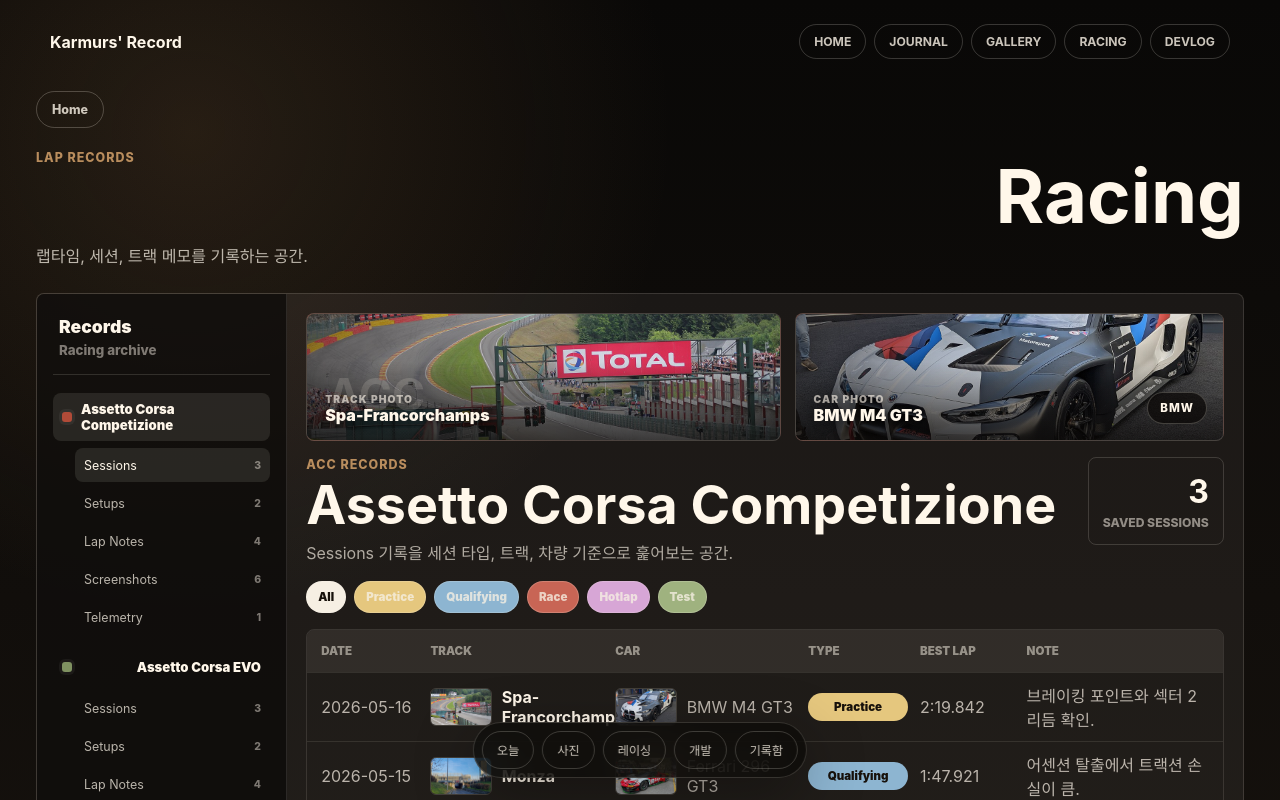
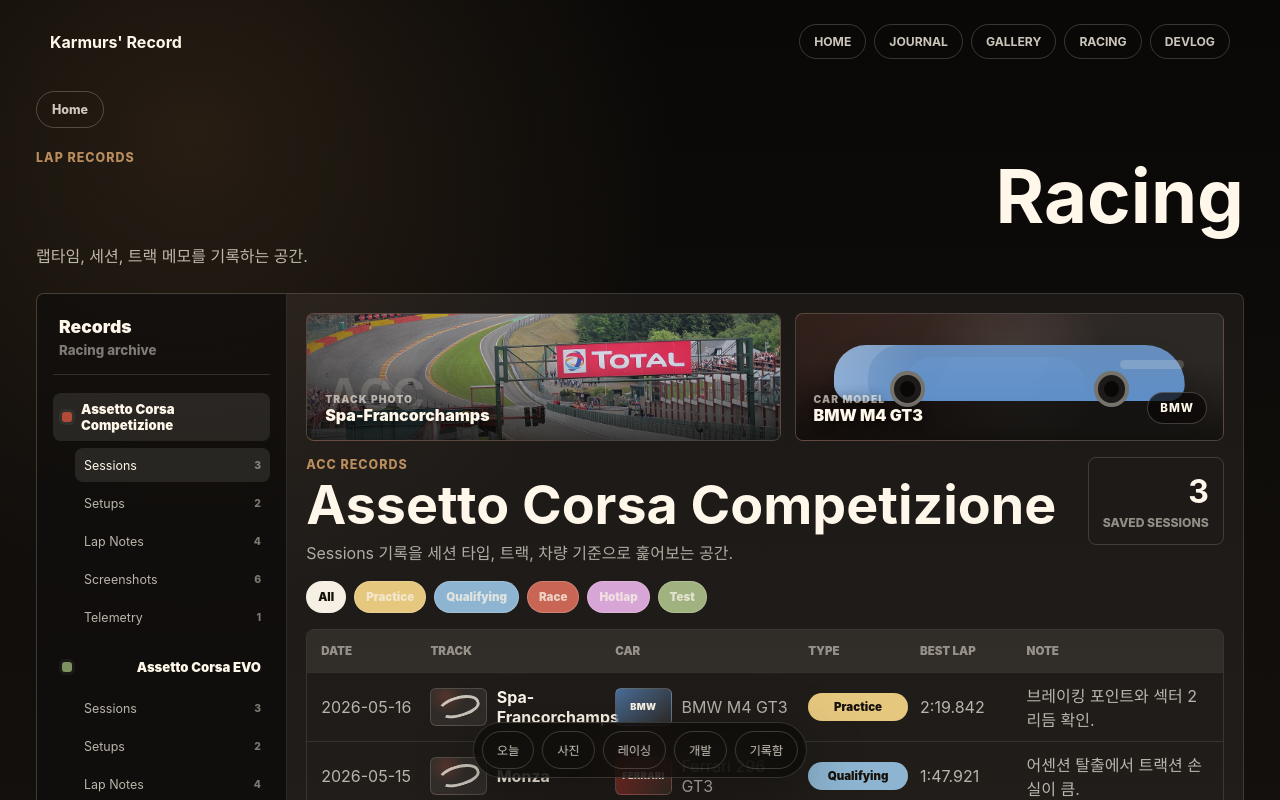
Before and after one commit to karmurs/karmurs-record, a React (Vite) app: page / in a window 1280 px wide. Both pictures are taken after a click on the button "RACING". Shown: the top 800 px of the page. Built offline with nearby package versions, Linux system fonts and the light colour scheme.

Commit message:
fix: restore racing mockup media treatment

```diff
--- a/src/components/RacingExplorer.tsx
+++ b/src/components/RacingExplorer.tsx
@@ -8,6 +8,8 @@
 } from '../data/racingRecords';
 
 const sessionTypeLabels: SessionType[] = ['Practice', 'Qualifying', 'Race', 'Hotlap', 'Test'];
+
+const getBrandClass = (brand: string) => brand.toLowerCase().replace(/\s+/g, '-');
 
 export default function RacingExplorer() {
   const [selectedGameId, setSelectedGameId] = useState<RacingGameId>('acc');
@@ -89,15 +91,19 @@
             <strong>{selectedGame.shortTitle}</strong>
           </div>
           <div className="car-preview" aria-label={`${selectedGame.shortTitle} car preview`}>
-            {previewSession?.carImage ? (
-              <>
-                <img alt={`${previewSession.car} car`} src={previewSession.carImage} />
+            {previewSession ? (
+              <div className={`showcase-car brand-${getBrandClass(previewSession.carBadge)}`}>
+                <span className="showcase-car-roof" />
+                <span className="showcase-car-body" />
+                <span className="showcase-car-wing" />
+                <span className="showcase-wheel showcase-wheel-front" />
+                <span className="showcase-wheel showcase-wheel-rear" />
                 <span className="media-label">
-                  <small>Car photo</small>
+                  <small>Car model</small>
                   {previewSession.car}
                 </span>
                 <span className="car-badge">{previewSession.carBadge}</span>
-              </>
+              </div>
             ) : (
               <>
                 <span className="car-body" />
@@ -146,13 +152,15 @@
             <div className="session-row" role="row" key={session.id}>
               <span>{session.date}</span>
               <strong className="session-media-cell">
-                {session.trackImage ? (
-                  <img alt={`${session.track} thumbnail`} src={session.trackImage} />
-                ) : null}
+                <span className={`track-layout-mini racing-accent-${selectedGame.accent}`} aria-hidden="true">
+                  <span />
+                </span>
                 <span>{session.track}</span>
               </strong>
               <span className="session-media-cell">
-                {session.carImage ? <img alt={`${session.car} thumbnail`} src={session.carImage} /> : null}
+                <span className={`brand-mark brand-${getBrandClass(session.carBadge)}`}>
+                  {session.carBadge}
+                </span>
                 <span>{session.car}</span>
               </span>
               <span className={`session-type session-${session.sessionType.toLowerCase()}`}>
--- a/src/styles.css
+++ b/src/styles.css
@@ -666,6 +666,13 @@
   width: 100%;
 }
 
+.car-preview {
+  background:
+    radial-gradient(circle at 50% 40%, rgba(246, 239, 227, 0.12), transparent 42%),
+    linear-gradient(135deg, var(--accent-soft), transparent 62%),
+    rgba(246, 239, 227, 0.08);
+}
+
 .track-preview strong {
   bottom: 18px;
   color: #fff7ea;
@@ -774,6 +781,89 @@
   right: 16px;
   text-transform: uppercase;
   z-index: 1;
+}
+
+.showcase-car {
+  --brand-color: var(--accent, #c86555);
+  height: 100%;
+  inset: 0;
+  position: absolute;
+  width: 100%;
+  z-index: 1;
+}
+
+.showcase-car-body {
+  background:
+    linear-gradient(90deg, rgba(255, 255, 255, 0.18), transparent 24%),
+    linear-gradient(180deg, color-mix(in srgb, var(--brand-color) 82%, #fff 8%), var(--brand-color));
+  border-radius: 44px 54px 22px 24px;
+  box-shadow:
+    0 18px 24px rgba(0, 0, 0, 0.34),
+    inset 34px 0 0 rgba(255, 255, 255, 0.12);
+  height: clamp(48px, 7vh, 78px);
+  left: 50%;
+  position: absolute;
+  top: 47%;
+  transform: translate(-50%, -50%);
+  width: min(82%, 380px);
+}
+
+.showcase-car-roof {
+  background:
+    linear-gradient(115deg, transparent 0 22%, rgba(255, 255, 255, 0.18) 23% 72%, transparent 73%),
+    color-mix(in srgb, var(--brand-color) 70%, #111 30%);
+  border-radius: 34px 42px 12px 14px;
+  height: clamp(34px, 5vh, 54px);
+  left: 47%;
+  position: absolute;
+  top: 34%;
+  transform: translateX(-50%);
+  width: min(42%, 190px);
+}
+
+.showcase-car-wing {
+  background: rgba(246, 239, 227, 0.2);
+  border-radius: 999px;
+  height: 9px;
+  position: absolute;
+  right: 9%;
+  top: 36%;
+  width: min(15%, 70px);
+}
+
+.showcase-wheel {
+  background: #090807;
+  border: 4px solid rgba(246, 239, 227, 0.46);
+  border-radius: 50%;
+  bottom: clamp(28px, 4.2vh, 48px);
+  box-shadow: inset 0 0 0 6px rgba(255, 255, 255, 0.08);
+  height: clamp(30px, 4.4vh, 44px);
+  position: absolute;
+  width: clamp(30px, 4.4vh, 44px);
+}
+
+.showcase-wheel-front {
+  right: 22%;
+}
+
+.showcase-wheel-rear {
+  left: 22%;
+}
+
+.brand-bmw {
+  --brand-color: #5f8fc8;
+}
+
+.brand-ferrari {
+  --brand-color: #c7362e;
+}
+
+.brand-porsche {
+  --brand-color: #c0a16b;
+}
+
+.brand-alfa-romeo {
+  --brand-color: #8f2f45;
 }
 
 .racing-content-header {
@@ -926,6 +1016,49 @@
 
 .session-media-cell span {
   min-width: 0;
+}
+
+.track-layout-mini {
+  align-items: center;
+  aspect-ratio: 16 / 10;
+  background:
+    radial-gradient(circle at 28% 22%, var(--accent-soft), transparent 38%),
+    rgba(246, 239, 227, 0.08);
+  border: 1px solid rgba(246, 239, 227, 0.16);
+  border-radius: 6px;
+  display: inline-flex;
+  flex: 0 0 clamp(54px, 4.4vw, 74px);
+  height: clamp(34px, 3vw, 44px);
+  justify-content: center;
+}
+
+.track-layout-mini span {
+  border: 3px solid rgba(246, 239, 227, 0.78);
+  border-left-color: transparent;
+  border-radius: 48% 58% 44% 55%;
+  height: 21px;
+  transform: rotate(-18deg);
+  width: 42px;
+}
+
+.brand-mark {
+  align-items: center;
+  background:
+    linear-gradient(135deg, color-mix(in srgb, var(--brand-color) 74%, #111 26%), rgba(246, 239, 227, 0.08));
+  border: 1px solid rgba(246, 239, 227, 0.2);
+  border-radius: 6px;
+  color: #fff7ea;
+  display: inline-flex;
+  flex: 0 0 clamp(54px, 4.4vw, 74px);
+  font-size: clamp(0.58rem, 0.65vw, 0.72rem);
+  font-weight: 900;
+  height: clamp(34px, 3vw, 44px);
+  justify-content: center;
+  letter-spacing: 0.04em;
+  line-height: 1;
+  padding: 0 6px;
+  text-align: center;
+  text-transform: uppercase;
 }
 
 .record-card {
```
Also changed, not shown: 1 other file (tests, documents, lock files or other folders).
